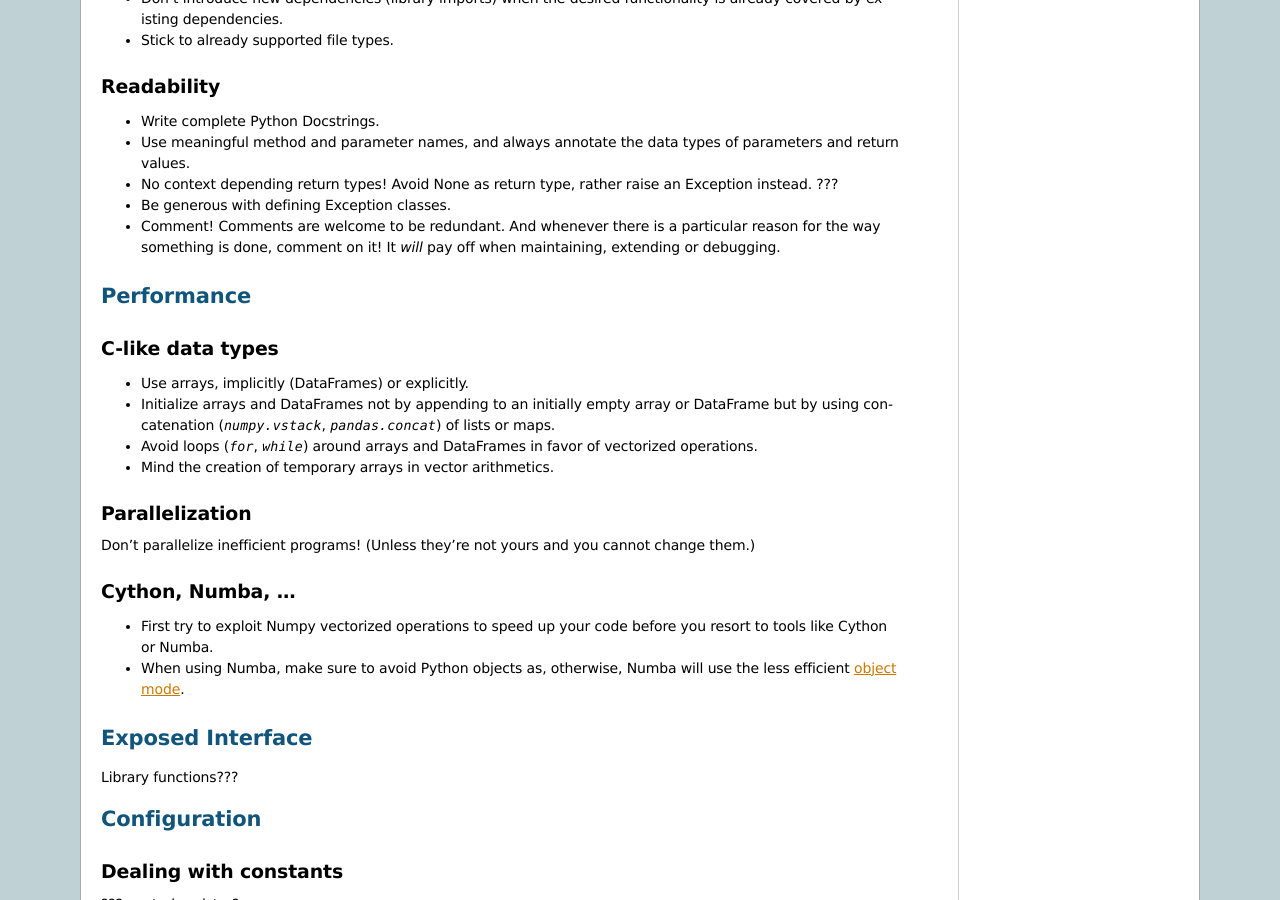
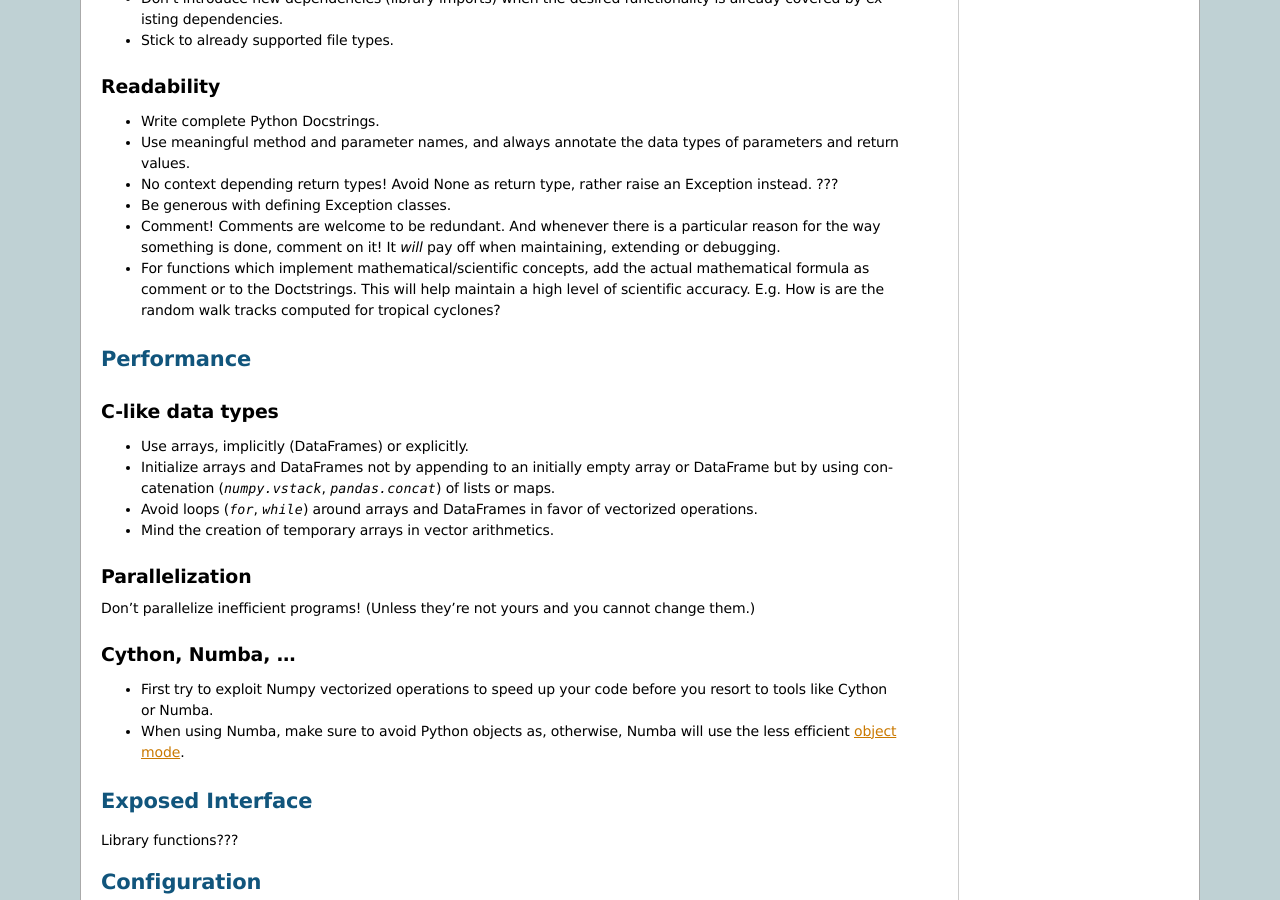
Before and after one commit to olivermarchand/climada_python, a Sphinx documentation site: the page built from doc/guide/coding_conventions.rst, in a window 1280 px wide and 900 px high, scrolled down 1220 px. Built offline with Sphinx 7.4.7, drawn with Linux system fonts in a browser that asks for light colours; pages that are not in the unit, such as notebooks, are missing from menus.

Commit message:
Update coding_convetion for scientific formulae

```diff
--- a/doc/guide/coding_conventions.rst
+++ b/doc/guide/coding_conventions.rst
@@ -71,7 +71,9 @@ Readability
 - Comment! Comments are welcome to be redundant.
   And whenever there is a particular reason for the way something is done, comment on it!
   It *will* pay off when maintaining, extending or debugging.
-
+- For functions which implement mathematical/scientific concepts, add the actual mathematical formula as comment or
+  to the Doctstrings. This will help maintain a high level of scientific accuracy. E.g. How is are the random walk
+  tracks computed for tropical cyclones?
 
 Performance
 ===========
```
